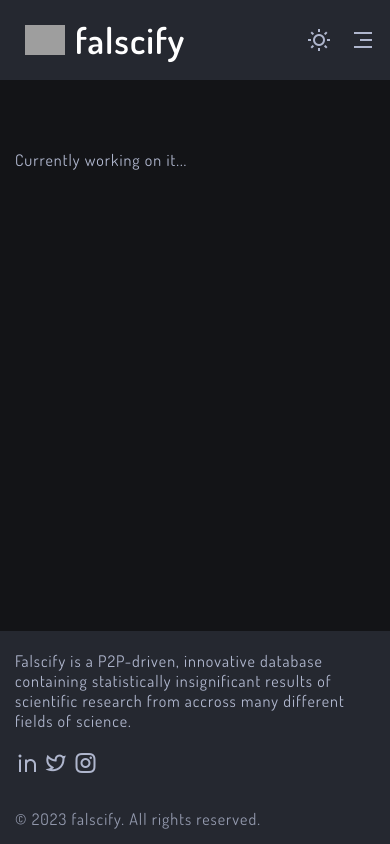
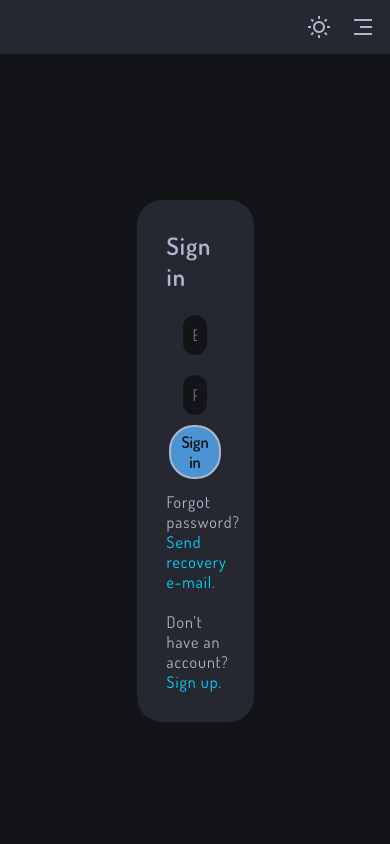
Before and after one commit to Falscify/falscify, a PHP site: page /login.html in a window 390 px wide. Run offline with PHP 8.4, Linux system fonts and the light colour scheme; grey boxes are pictures that could not be loaded.

Commit message:
add responsive register and login pages/add reusable components

```diff
--- a/website/login.html
+++ b/website/login.html
@@ -16,11 +16,7 @@
   <!-- HEADER -->
   <header class="header" id="header">
     <nav class="navbar container">
-      <a class="logo" href="index.html">
-        <img src="../graphics/logotype.png" height=30rem>
-        <h1>falscify</h1>
-      </a>
-
+      <app-logo></app-logo>
       <div class="menu" id="menu">
         <ul class="list">
           <li class="list-item">
@@ -44,6 +40,7 @@
         </ul>
       </div>
 
+      <!-- Top right list but with register button only -->
       <div class="list list-right">
         <button class="btn place-items-center" id="theme-toggle-btn">
           <i class="ri-sun-line sun-icon"></i>
@@ -55,9 +52,6 @@
           <i class="ri-close-line close-menu-icon"></i>
         </button>
 
-        <button type="button" class="btn login-btn screen-s-hidden">
-          <a href="login.html">Sign in</a>
-        </button>
         <button class="btn register-btn screen-s-hidden">
           <a href="register.html">Sign up</a>
         </button>
@@ -66,38 +60,35 @@
   </header>
 
   <!-- Login form -->
-  <div class="container wip">Currently working on it...</div>
+  <div class="form-container">
+    <h2>Sign in</h2>
+    <form class="login-form" action="./handlers/login.php">
+      <input type="email" name="email" id="email" placeholder="E-mail">
+      <input type="password" name="password" id="password" placeholder="Password">
+      <button type="submit" class="btn login-btn">Sign in</button>
+    </form>
+
+    <div>
+      Forgot password?
+      <a class="text-link" href="#">
+        Send recovery e-mail.
+      </a>
+    </div>
+
+    <br>
+
+    <div>
+      Don't have an account?
+      <a class="text-link" href="register.html">
+        Sign up.
+      </a>
+    </div>
+  </div>
 
   <!-- Footer -->
-  <footer class="footer section">
-    <div class="footer-container container d-grid">
-      <div class="company-data">
-        <p class="company-description">
-          Falscify is a P2P-driven, innovative database containing
-          statistically insignificant results of scientific research
-          from accross many different fields of science.
-        </p>
+  <app-footer></app-footer>
 
-        <ul class="list social-media">
-          <li class="list-item">
-            <a href="#" class="list-link">
-              <i class="ri-linkedin-line"></i>
-            </a>
-
-            <a href="#" class="list-link">
-              <i class="ri-twitter-line"></i>
-            </a>
-
-            <a href="#" class="list-link">
-              <i class="ri-instagram-line"></i>
-            </a>
-          </li>
-        </ul>
-        <span class="copyright-notice">&copy; 2023 falscify. All rights reserved.</span>
-      </div>
-    </div>
-  </footer>
-
-  <!-- Custom Script -->
+  <!-- JS Scripts -->
+  <script src="./resources/js/reusable_component.js"></script>
   <script src="./resources/js/main.js"></script>
 </body>
--- a/website/resources/css/main.css
+++ b/website/resources/css/main.css
@@ -2,7 +2,7 @@
 @import url('https://fonts.googleapis.com/css2?family=Dosis:wght@100;400;600&display=swap');
 
 /* Custom properties */
-:root{
+:root {
   /* Colors */
   --light-color: #fff;
   --light-color-alt: #afb6cd;
@@ -10,8 +10,14 @@
   --secondary-bg-color: #252830;
   --hover-light-color: var(--light-color);
   --hover-dark-color: var(--primary-bg-color);
-  --transparent-light-color: rgba(255,255,255,.05);
-  --transparent-dark-color: rgba(0,0,0,.75);
+  --transparent-light-color: rgba(255, 255, 255, .05);
+  --transparent-dark-color: rgba(0, 0, 0, .75);
+  --text-link-color: rgb(0, 217, 255);
+  --blue-btn-color: #4a94d4;
+  --green-btn-color: #75c9b7;
+  --red-btn-color: #f16775;
+  --yellow-btn-color: #fba92c;
+  --btn-text-color: #141414;
   /* Font */
   --font-family: "Dosis", sans-serif;
   --font-size-xs: 1.2rem;
@@ -27,18 +33,18 @@
 }
 
 /* Base styles */
-*{
+* {
   margin: 0;
   padding: 0;
   box-sizing: border-box;
 }
 
-html{
+html {
   /* font-size: 10px; */
   font-size: 62.5%;
 }
 
-body{
+body {
   font-family: var(--font-family);
   font-size: var(--font-size-s);
   color: var(--light-color-alt);
@@ -47,23 +53,23 @@
   transition: background-color .25s, color .25s;
 }
 
-a{
+a {
   text-decoration: none;
   color: inherit;
 }
 
-img{
+img {
   max-width: 100;
   display: inline-block;
   margin: 10px;
 }
 
-ul{
+ul {
   list-style: none;
 }
 
 input,
-button{
+button {
   font: inherit;
   color: inherit;
   border: none;
@@ -71,46 +77,42 @@
   outline: none;
 }
 
-i{
+i {
   font-size: var(--font-size-m);
 }
 
-form{
-  border: 3px solid var(--secondary-bg-color);
-  top: 50%;
-  bottom: 50%;
-}
 
 /* Theme color change */
-body.light-theme{
+body.light-theme {
   --light-color: #3d3d3d;
-  --light-color-alt: rgba(0,0,0,.6);
+  --light-color-alt: rgba(0, 0, 0, 0.6);
   --primary-bg-color: #fff;
   --secondary-bg-color: #dfdfdf;
   --hover-light-color: #fff;
   --transparent-light-color: #252830;
-  --transparent-dark-color: rgba(0,0,0,.1);
+  --transparent-dark-color: rgba(0, 0, 0, .4);
+  --text-link-color: rgb(13, 0, 255);
 }
 
 /* Reusable classes */
-.container{
+.container {
   margin: 0 auto;
   padding: 0 1.5rem;
 }
 
-.place-items-center{
+.place-items-center {
   display: inline-flex;
   align-items: center;
   justify-content: center;
 }
 
-.screen-s-hidden{
+.screen-s-hidden {
   display: none;
 }
 
 
 /* Header */
-.header{
+.header {
   background-color: var(--secondary-bg-color);
   position: fixed;
   top: 0;
@@ -120,21 +122,21 @@
   z-index: 999;
 }
 
-.navbar{
+.navbar {
   display: flex;
   align-items: center;
   justify-content: space-between;
   padding-block: 1.5rem;
 }
 
-.logo{
+.logo {
   display: flex;
   align-items: center;
   font-size: var(--font-size-m);
   color: var(--light-color);
 }
 
-.menu{
+.menu {
   position: absolute;
   top: 8.5rem;
   right: 1.5rem;
@@ -146,96 +148,101 @@
   transition: opacity .25s ease-in;
 }
 
-.list{
+.list {
   display: flex;
   align-items: center;
   gap: var(--gap);
 }
 
-.menu > .list{
+.menu>.list {
   flex-direction: column;
 }
 
-.list-link.current{
+.list-link.current {
+  color: var(--light-color);
+  font-weight: bold;
+}
+
+.close-menu-icon {
+  display: none;
+}
+
+.btn {
+  cursor: pointer;
+}
+
+.login-btn {
+  color: var(--btn-text-color);
+  background-color: var(--blue-btn-color);
+  padding: 0.5rem 1rem 0.5rem 1rem;
+  border-radius: 25px;
+  border: 2px solid var(--light-color-alt);
+  font-weight: bold;
+}
+
+.register-btn {
+  color: var(--btn-text-color);
+  background-color: var(--green-btn-color);
+  padding: 0.5rem 1rem 0.5rem 1rem;
+  border-radius: 25px;
+  border: 2px solid var(--light-color-alt);
+  font-weight: bold;
+}
+
+.list-link:hover {
   color: var(--light-color);
 }
 
-.close-menu-icon{
+.btn:hover,
+.btn:hover span {
+  color: var(--light-color);
+}
+
+.moon-icon {
   display: none;
 }
 
-.btn{
-  cursor: pointer;
-}
-
-.login-btn{
-  color: #131417;
-  background-color: rgb(56, 115, 198);
-  padding: 0.5rem 1rem 0.5rem 1rem;
-  border-radius: 25px;
-  font-weight: bold;
-}
-
-.register-btn{
-  color: #131417;
-  background-color: rgb(58, 179, 88);
-  padding: 0.5rem 1rem 0.5rem 1rem;
-  border-radius: 25px;
-  font-weight: bold;
-}
-
-.list-link:hover{
-  color: var(--light-color);
-}
-.btn:hover,
-.btn:hover span{
-  color: var(--light-color);
-}
-
-.moon-icon{
+.light-theme .sun-icon {
   display: none;
 }
 
-.light-theme .sun-icon{
-  display: none;
-}
-
-.light-theme .moon-icon{
+.light-theme .moon-icon {
   display: block;
 }
 
-.header.activated{
+.header.activated {
   box-shadow: 0 1px .5rem var(--transparent-light-color);
 }
 
-.menu.activated{
+.menu.activated {
   box-shadow: 1px 1px 1rem var(--transparent-light-color);
   opacity: 1;
   transform: scale(1);
 }
 
-.menu-toggle-icon.activated .open-menu-icon{
+.menu-toggle-icon.activated .open-menu-icon {
   display: none;
 }
 
-.menu-toggle-icon.activated .close-menu-icon{
+.menu-toggle-icon.activated .close-menu-icon {
   display: block;
 }
 
 
 /* Search bar */
-.search-bar-container{
+.search-bar-container {
   width: 50%;
   margin: 15rem 25% 0 25%;
 }
 
-.search-bar{
+.search-bar {
   display: flex;
   align-items: center;
   background-color: var(--secondary-bg-color);
   border-radius: 25px;
   padding: 1.25rem;
   margin: 1rem 0 0 0;
+  border: 2px solid var(--light-color-alt);
 }
 
 #search {
@@ -248,79 +255,117 @@
 }
 
 
-/* Submission button */
-.submission-btn-container{
+/* Submission btn */
+.submission-btn-container {
   display: flex;
   justify-content: center;
   width: 50%;
   margin: 10rem 25% 0 25%;
 }
 
-.submission-btn{
+.submission-btn {
   display: flex;
   align-items: center;
   margin: 0;
   padding: 3rem 5rem 3rem 5rem;
   border-radius: 25px;
-  color: #131417;
-  background-color: rgb(58, 179, 88);
+  color: var(--btn-text-color);
+  background-color: var(--green-btn-color);
+  border: 2px solid var(--light-color-alt);
 }
 
-.submission-btn > .ri-check-line{
+.submission-btn>.ri-check-line {
   margin-left: .5rem;
 }
 
 /* Footer */
-.footer{
+.footer {
   background-color: var(--secondary-bg-color);
-  position:fixed;
+  position: fixed;
   bottom: 0;
   left: 0;
   right: 0;
   width: 100%;
 }
 
-.footer-container{
+.footer-container {
   gap: var(--gap);
 }
 
-.company-data{
+.company-data {
   display: flex;
   flex-direction: column;
   order: 1;
 }
 
-.company-description{
+.company-description {
   margin-block: var(--margin-s);
   max-width: 100%;
 }
 
-.social-media{
+.social-media {
   margin-bottom: var(--margin-m);
 }
 
-.copyright-notice{
+.copyright-notice {
   opacity: .8;
   margin-bottom: 1.5rem;
 }
 
 
+/* Login form */
+form {
+  display: flex;
+  flex-direction: column;
+  border: 3px solid var(--secondary-bg-color);
+  margin: 1rem;
+  align-items: center;
+}
+
+form > input {
+  width: 80%;
+  margin: 1rem;
+  background-color: var(--primary-bg-color);
+  border-radius: 25px;
+  padding: 1rem;
+}
+
+form > btn {
+  margin: 1rem;
+  width: 10rem;
+}
+
+.text-link {
+  color: var(--text-link-color);
+}
+
+.form-container {
+  background-color: var(--secondary-bg-color);
+  position: center;
+  margin-top: 20rem;
+  margin-left: 35%;
+  padding: 3rem;
+  width: 30%;
+  border-radius: 25px;
+}
+
+
 /* Scroll Bar */
-::-webkit-scrollbar{
+::-webkit-scrollbar {
   width: 1rem;
 }
 
-::-webkit-scrollbar-track{
+::-webkit-scrollbar-track {
   background-color: var(--secondary-bg-color);
 }
 
-::-webkit-scrollbar-thumb:hover{
+::-webkit-scrollbar-thumb:hover {
   background-color: #131417;
 }
 
 
 @media screen and (min-width: 1024px) {
-    .menu{
+  .menu {
     position: static;
     width: initial;
     padding: initial;
@@ -329,42 +374,42 @@
     transform: scale(1);
   }
 
-    .menu > .list{
+  .menu>.list {
     flex-direction: row;
   }
 
-    .screen-l-hidden{
+  .screen-l-hidden {
     display: none;
   }
 
-    .screen-s-hidden{
+  .screen-s-hidden {
     display: block;
   }
 
-    .sign-up-btn{
+  .sign-up-btn {
     padding: 4px;
   }
 
-    .footer-container{
+  .footer-container {
     grid-template-columns: repeat(5, 1fr);
   }
 
-    .company-data{
+  .company-data {
     grid-column: span 2;
   }
 
-    .company-description{
+  .company-description {
     max-width: 85%;
   }
 
-    .copyright-notice{
+  .copyright-notice {
     margin-top: auto;
   }
 }
 
 
 /* WIP */
-.container.wip{
+.container.wip {
   width: 100%;
   margin-top: 15rem;
 }
```
Also changed, not shown: website/about.html (+7 -55 lines), website/explore.html (+7 -55 lines), website/index.html (+5 -53 lines), website/recent.html (+7 -55 lines), website/register.html (+23 -37 lines), website/resources/js/reusable_component.js (added, +75 -0 lines), website/submit.html (+6 -54 lines). Lines whose indentation alone changed are shown as unchanged.
